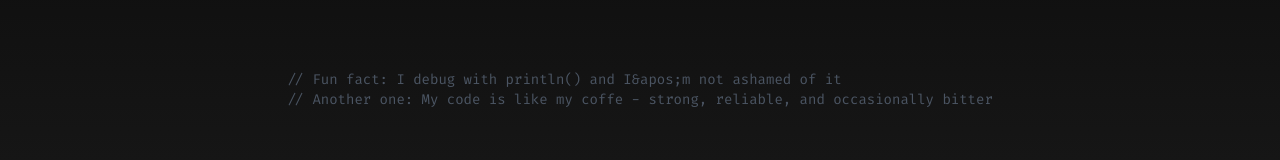
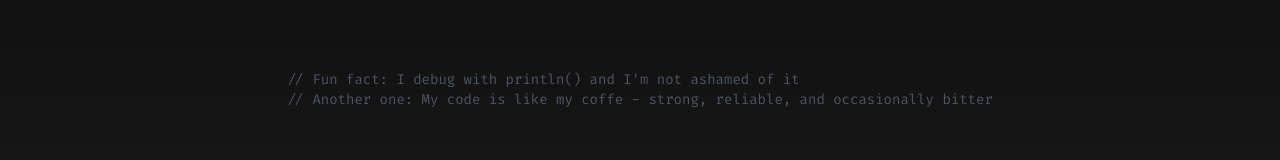
Before and after one commit to yasharya2901/my_portfolio_website, a Next.js app: page / in a window 1280 px wide. Shown: the part 490-650 px from the top of the page. Built offline with nearby package versions, Linux system fonts and the light colour scheme.

Commit message:
Updated the I'm bug

```diff
--- a/src/app/components/About/About.tsx
+++ b/src/app/components/About/About.tsx
@@ -23,7 +23,7 @@ function About() {
           </button>
         </div>
         <div id="jokes" className='text-gray-600 text-sm my-8 mb-20'>
-          <p>{`// Fun fact: I debug with println() and I&apos;m not ashamed of it`}</p>
+          <p>{`// Fun fact: I debug with println() and I'm not ashamed of it`}</p>
           <p>{`// Another one: My code is like my coffe - strong, reliable, and occasionally bitter`}</p>
         </div>
 
```
